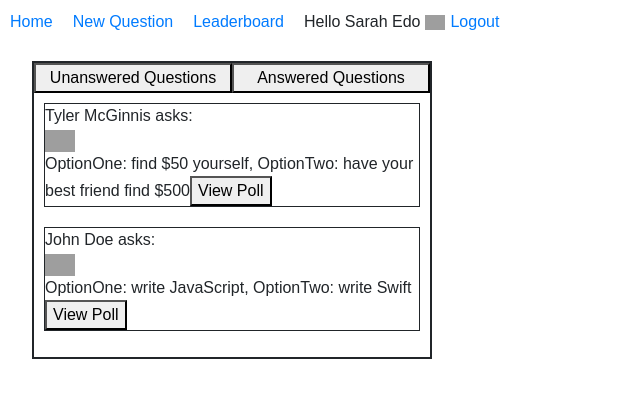
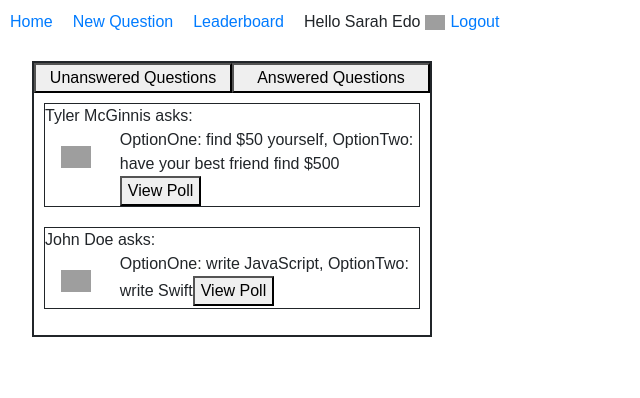
Before and after one commit to yuyi1000/reactnd-would-you-rather-app, a React (Create React App) app: page /login in a window 1280 px wide. Both pictures are taken after a click on the input "Sign in". Shown: the top 398 px of the page, without its empty margins (0-640 px from the left). Built offline with nearby package versions, Linux system fonts and the light colour scheme; grey boxes are pictures that could not be loaded.

Commit message:
add style for avater and options in question preview component

```diff
--- a/src/components/QuestionPreview.js
+++ b/src/components/QuestionPreview.js
@@ -23,6 +23,7 @@ class QuestionPreview extends Component {
         <div className='question-preview-name'>
           {name} asks: <br/>
         </div>
+        <div>
           <div className='question-preview-avatar'>
             <img src={avatarURL} />
           </div>
@@ -32,6 +33,7 @@ class QuestionPreview extends Component {
             <button onClick={(e) => this.showQuestionDetail(e, question.id, isAnswered)}>
               View Poll
             </button>
+          </div>
         </div>
 
       </div>
--- a/src/index.css
+++ b/src/index.css
@@ -67,9 +67,17 @@ li {
 }
 
 .question-preview-avatar {
-  /* width: 30px; */
+  width: 20%;
+  display: inline-block;
+  vertical-align: top;
+  padding: 1em;
 }
 
 .question-preview-avatar img {
   width: 30px;
 }
+
+.question-preview-options {
+  width: 80%;
+  display: inline-block;
+}
```
Lines whose indentation alone changed are shown as unchanged.
